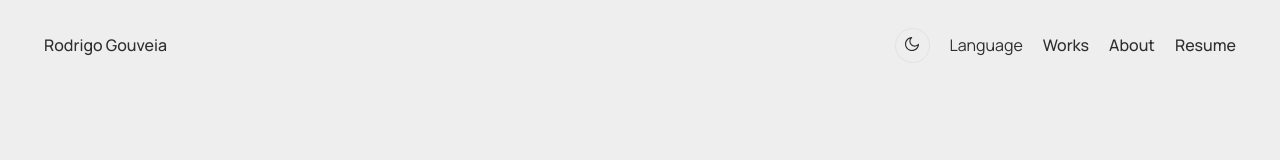
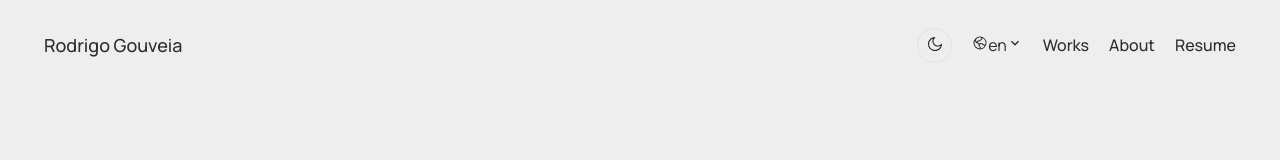
Before and after one commit to rodrigoge/rodrigoge.com.br, a Next.js app: page / in a window 1280 px wide. Shown: the top 160 px of the page. Built offline with nearby package versions, Linux system fonts and the light colour scheme.

Commit message:
feat: starting language component

```diff
--- a/src/app/layout.tsx
+++ b/src/app/layout.tsx
@@ -1,3 +1,4 @@
+import { LanguageProvider } from '@/contexts/LanguageContext';
 import '../styles/global.scss';
 import type { Metadata } from "next";
 import { Manrope } from "next/font/google";
@@ -23,7 +24,9 @@ export default function RootLayout({
   return (
     <html lang="pt-BR">
       <body className={`${font.className}`}>
-        {children}
+        <LanguageProvider>
+          {children}
+        </LanguageProvider>
       </body>
     </html>
   );
--- a/src/components/Header/Header.module.scss
+++ b/src/components/Header/Header.module.scss
@@ -13,6 +13,7 @@
     .logo {
         color: var(--text-color);
         font-weight: 500;
+        font-size: 18px;
     }
 
     .nav ul {
--- a/src/components/Header/Header.tsx
+++ b/src/components/Header/Header.tsx
@@ -1,6 +1,7 @@
 import Link from 'next/link';
 import styles from './Header.module.scss';
 import ThemeToggle from '../ThemeToggle/ThemeToggle';
+import LanguageToggle from '../LanguageToggle/LanguageToggle';
 
 export default function Header() {
     return (
@@ -12,7 +13,7 @@ export default function Header() {
                         <ThemeToggle />
                     </li>
                     <li>
-                        <span>Language</span>
+                        <LanguageToggle />
                     </li>
                     <li>
                         <Link href={''}>
--- /dev/null
+++ b/src/components/LanguageToggle/LanguageToggle.module.scss
@@ -0,0 +1,6 @@
+.language-container {
+    display: flex;
+    flex-direction: row;
+    align-items: center;
+    justify-content: center;
+}
--- /dev/null
+++ b/src/components/LanguageToggle/LanguageToggle.tsx
@@ -0,0 +1,41 @@
+'use client'
+
+import { LanguageEnum } from "@/enums/LanguageEnum";
+import { useLanguage } from "@/hooks/useLanguage";
+import { useState } from "react";
+import { MdOutlineKeyboardArrowDown } from "react-icons/md";
+import { PiGlobeHemisphereWest } from "react-icons/pi";
+import styles from "./LanguageToggle.module.scss";
+
+export default function LanguageToggle() {
+    const {language, changeLanguage} = useLanguage();
+    const [isOpen, setIsOpen] = useState<boolean>(false);
+    const languages = Object.values(LanguageEnum);
+
+    const handleToggle = (selectedLanguage: LanguageEnum) => {
+        changeLanguage(selectedLanguage)
+        setIsOpen((prev) => !prev);
+    }
+
+    const selected = languages.find((lang) => lang === language);
+
+    return (
+        <div className={styles.language_container}>
+            <div>
+                <PiGlobeHemisphereWest />
+                <span>{selected}</span>
+                <MdOutlineKeyboardArrowDown />
+            </div>
+
+            {isOpen && (
+                <ul>
+                    {languages.map((lang) => (
+                        <li key={lang} onClick={() => handleToggle(lang)}>
+                            <span>{lang}</span>
+                        </li>
+                    ))}
+                </ul>
+            )}
+        </div>
+    )
+}
--- /dev/null
+++ b/src/contexts/LanguageContext.tsx
@@ -0,0 +1,40 @@
+'use client'
+
+import { LanguageEnum } from "@/enums/LanguageEnum";
+import { createContext, useState, useEffect } from "react";
+
+export interface LanguageContextType {
+    language: LanguageEnum;
+    changeLanguage: (lang: LanguageEnum) => void;
+}
+
+export const LanguageContext = createContext<LanguageContextType | undefined>(undefined);
+
+export const LanguageProvider: React.FC<React.PropsWithChildren> = ({ children }) => {
+    const [language, setLanguage] = useState<LanguageEnum>(LanguageEnum.English);
+
+    useEffect(() => {
+        const storedLanguage = localStorage.getItem('language') as LanguageEnum | null;
+        if (storedLanguage) {
+            setLanguage(storedLanguage);
+        } else {
+            const browserLanguage = navigator.language.startsWith('pt') ? LanguageEnum.Portuguese : LanguageEnum.English;
+            setLanguage(browserLanguage);
+        }
+    }, []);
+
+    const changeLanguage = (lang: LanguageEnum) => {
+        setLanguage(lang);
+        localStorage.setItem('language', lang);
+    };
+
+    useEffect(() => {
+        localStorage.setItem('language', language);
+    }, [language]);
+
+    return (
+        <LanguageContext.Provider value={{ language, changeLanguage }}>
+            {children}
+        </LanguageContext.Provider>
+    );
+};
--- /dev/null
+++ b/src/enums/LanguageEnum.ts
@@ -0,0 +1,4 @@
+export enum LanguageEnum {
+    English = 'en',
+    Portuguese = 'pt',
+}
--- /dev/null
+++ b/src/hooks/useLanguage.ts
@@ -0,0 +1,10 @@
+import { useContext } from 'react';
+import { LanguageContext, LanguageContextType } from '@/contexts/LanguageContext';
+
+export const useLanguage = (): LanguageContextType => {
+    const context = useContext(LanguageContext);
+    if (!context) {
+        throw new Error('useLanguage must be used within a LanguageProvider');
+    }
+    return context;
+};
```
